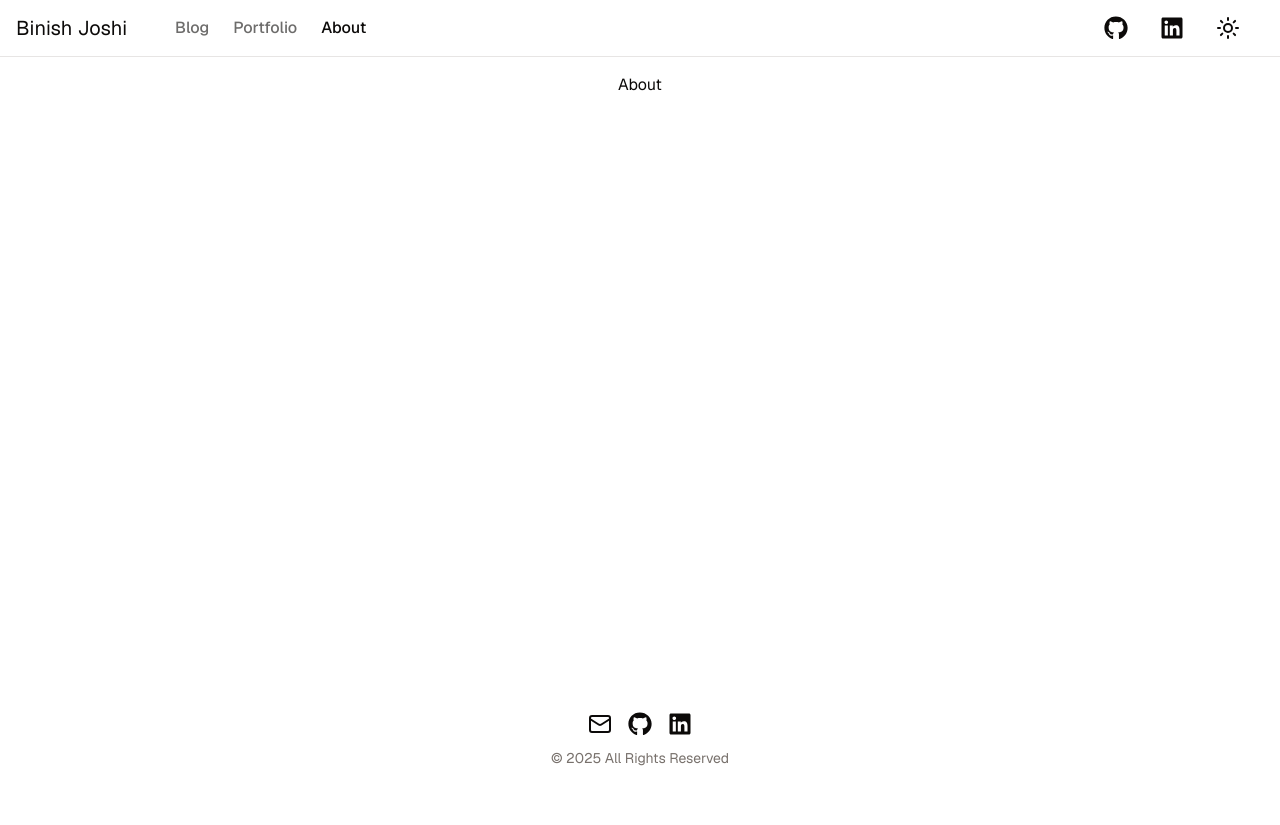
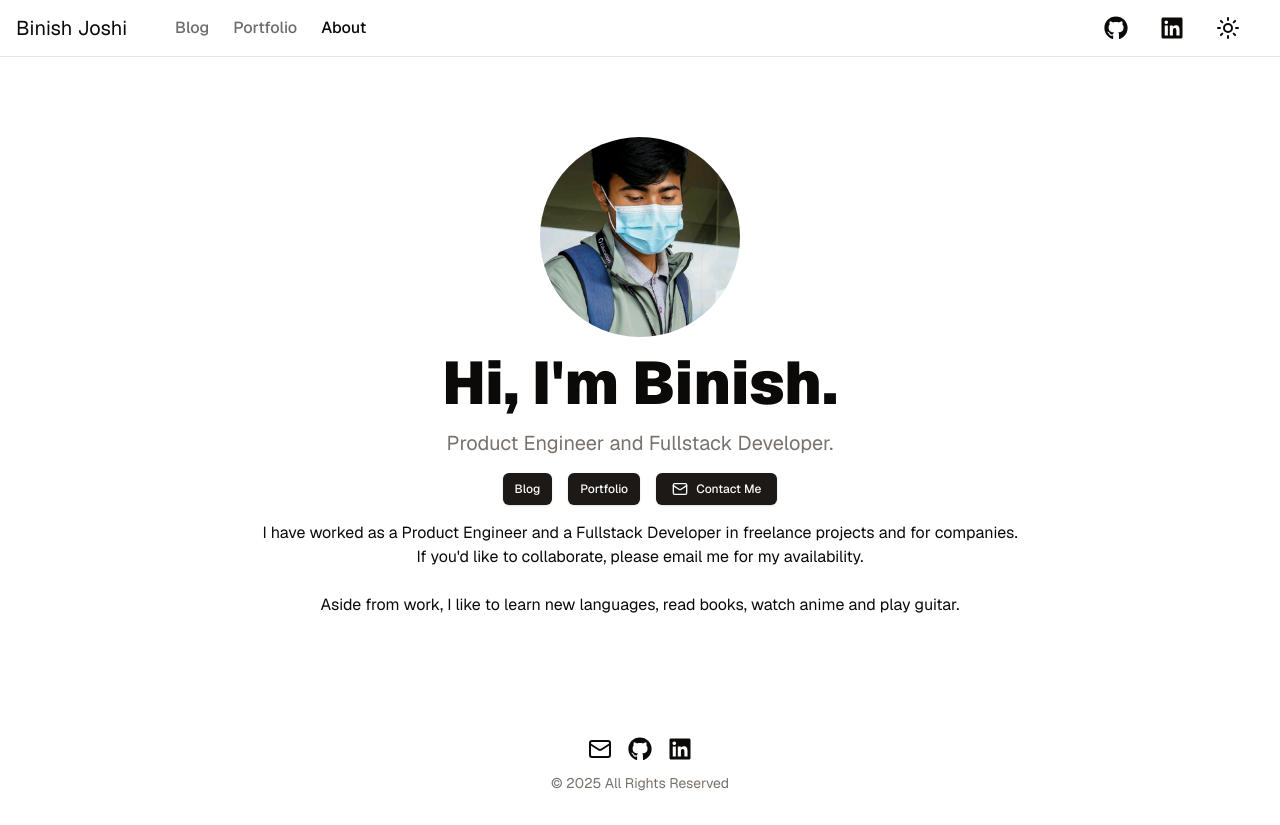
Before and after one commit to binishjoshi/portfolio, a Next.js app: page /about in a window 1280 px wide. Before the commit the page ends 800 px from the top, so only its background shows below. Built offline with nearby package versions, Linux system fonts and the light colour scheme.

Commit message:
feat: about page

```diff
--- a/src/app/about/page.tsx
+++ b/src/app/about/page.tsx
@@ -1,3 +1,63 @@
+import Link from "next/link";
+import Image from "next/image";
+
+import { buttonVariants } from "@/components/ui/button";
+
+import { cn } from "@/lib/utils";
+import { MailIcon } from "lucide-react";
+
 export default function AboutPage() {
-  return <div>About</div>;
+  return (
+    <section className="pb-8 pt-6 md:mt-10 md:pb-12">
+      <div className="container flex flex-col items-center gap-4 text-center">
+        <Image
+          src="/static/images/profile-pic.jpg"
+          height="200"
+          width="200"
+          alt="Profile Picture"
+          className="rounded-full"
+        />
+        <h1 className="lg:text-7l text-balance text-3xl font-black sm:text-5xl md:text-6xl">
+          Hi, I&apos;m Binish.
+        </h1>
+        <p className="mx-auto max-w-[42rem] text-balance text-muted-foreground sm:text-xl">
+          Product Engineer and Fullstack Developer.
+        </p>
+        <div className="flex flex-col justify-center gap-4 sm:flex-row">
+          <Link
+            href="/blog"
+            className={cn(buttonVariants({ size: "sm" }), "w-full sm:w-fit")}
+          >
+            Blog
+          </Link>
+          <Link
+            href="/portfolio"
+            className={cn(buttonVariants({ size: "sm" }), "w-full sm:w-fit")}
+          >
+            Portfolio
+          </Link>
+          <Link
+            target="_blank"
+            rel="noreferrer"
+            href="mailto:binishjoshi@proton.me"
+            className={cn(buttonVariants({ size: "sm" }), "px-4 sm:w-fit")}
+          >
+            <MailIcon className="size-6" />
+            Contact Me
+          </Link>
+        </div>
+        <div className="flex max-w-screen-md flex-col gap-6">
+          <p>
+            I have worked as a Product Engineer and a Fullstack Developer in
+            freelance projects and for companies. If you'd like to collaborate,
+            please email me for my availability.
+          </p>
+          <p>
+            Aside from work, I like to learn new languages, read books, watch
+            anime and play guitar.
+          </p>
+        </div>
+      </div>
+    </section>
+  );
 }
--- a/src/app/page.tsx
+++ b/src/app/page.tsx
@@ -14,10 +14,10 @@ export default function Home() {
         </p>
         <div className="flex flex-col justify-center gap-4 sm:flex-row">
           <Link
-            href="/blog"
+            href="/portfolio"
             className={cn(buttonVariants({ size: "lg" }), "w-full sm:w-fit")}
           >
-            Blog
+            Full Portfolio
           </Link>
         </div>
       </div>
--- a/src/components/main-nav.tsx
+++ b/src/components/main-nav.tsx
@@ -32,7 +32,7 @@ export function MainNav() {
         Portfolio
       </Link>
       <Link
-        href="/blog"
+        href="/about"
         className={cn(
           "hidden font-medium transition-colors hover:text-primary md:inline-flex",
           pathname === "/about" ? "text-foreground" : "text-foreground/60",
```
Also changed, not shown: public/static/images/profile-pic.jpg (added).
